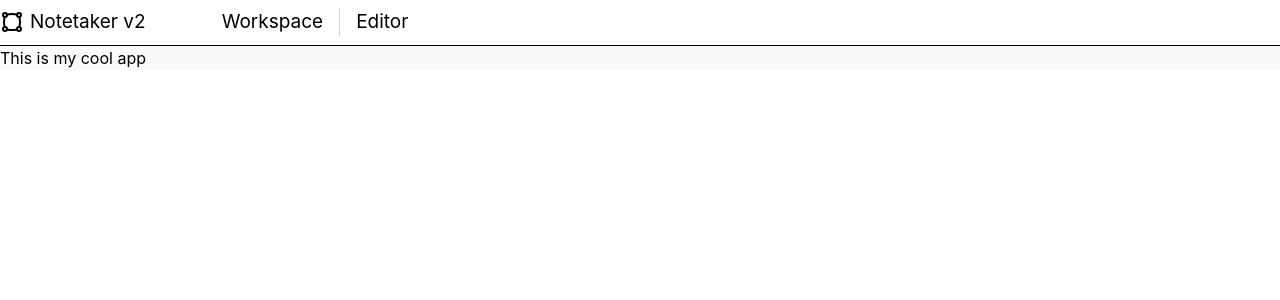
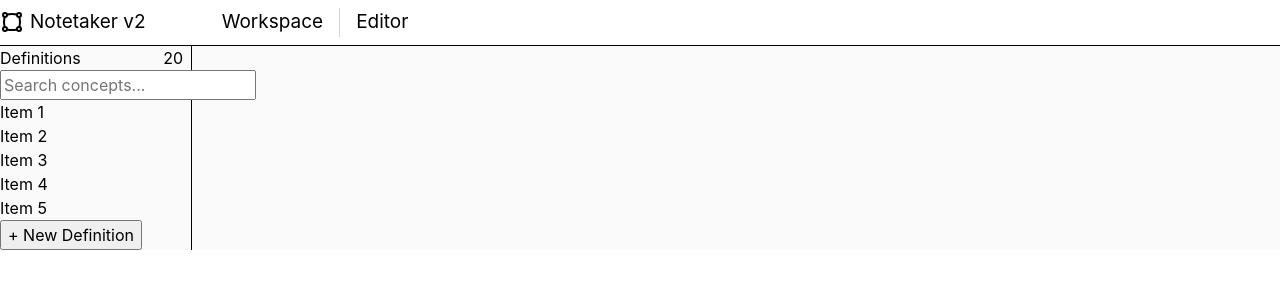
Before and after one commit to kevin-l-tran/notetaker-v2, a React (Vite) app in the folder apps/frontend/: page / in a window 1280 px wide. Shown: the top 300 px of the page. Built offline with nearby package versions, Linux system fonts and the light colour scheme.

Commit message:
added basic editor page with sidebar

```diff
--- a/apps/frontend/src/app/App.tsx
+++ b/apps/frontend/src/app/App.tsx
@@ -1,11 +1,14 @@
 import NotebookHeader from "../components/NotebookHeader/NotebookHeader";
+import EditorPage from "../pages/EditorPage/EditorPage";
 import styles from "./App.module.css";
 
 function App() {
 	return (
 		<div className={styles.app}>
 			<NotebookHeader />
-			<main>This is my cool app</main>
+			<main>
+				<EditorPage />
+			</main>
 		</div>
 	);
 }
--- /dev/null
+++ b/apps/frontend/src/components/EditorSidebar/EditorSidebar.module.css
@@ -0,0 +1,13 @@
+.sidebar {
+	box-sizing: border-box;
+	width: var(--space-18);
+	padding-right: var(--space-4);
+	border-right: var(--border-width-1) solid;
+	height: 100%;
+}
+
+.header {
+	display: flex;
+	align-items: center;
+	justify-content: space-between;
+}
--- /dev/null
+++ b/apps/frontend/src/components/EditorSidebar/EditorSidebar.tsx
@@ -0,0 +1,25 @@
+import { Button, Input } from "@base-ui/react";
+import styles from "./EditorSidebar.module.css";
+
+export default function EditorSidebar() {
+	return (
+		<aside className={styles.sidebar}>
+			<div className={styles.header}>
+				<div>Definitions</div>
+				<div>20</div>
+			</div>
+
+			<Input placeholder="Search concepts..." />
+
+			<div>
+				<div>Item 1</div>
+				<div>Item 2</div>
+				<div>Item 3</div>
+				<div>Item 4</div>
+				<div>Item 5</div>
+      </div>
+
+			<Button>+ New Definition</Button>
+		</aside>
+	);
+}
--- /dev/null
+++ b/apps/frontend/src/pages/EditorPage/EditorPage.tsx
@@ -0,0 +1,9 @@
+import EditorSidebar from "../../components/EditorSidebar/EditorSidebar";
+
+export default function EditorPage() {
+	return (
+		<div>
+			<EditorSidebar />
+		</div>
+	);
+}
```
